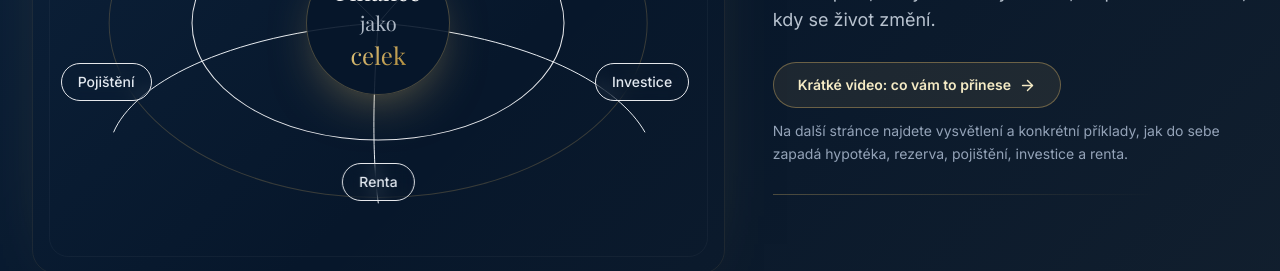
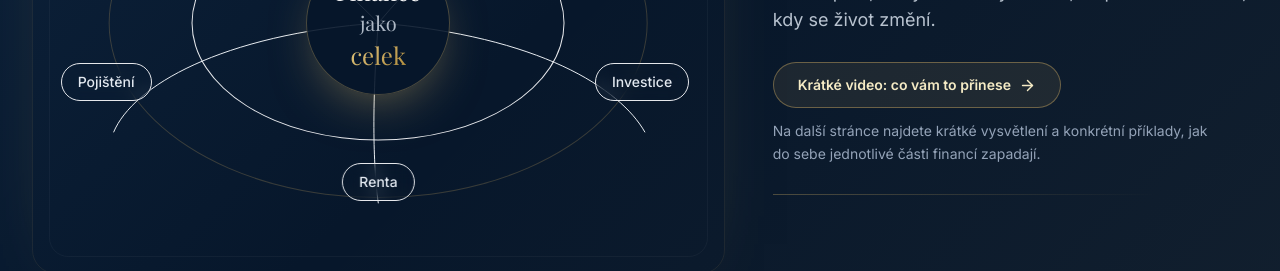
Before and after one commit to DannyKoll/daniel-kolar-web, a Next.js app: page / in a window 1280 px wide. Shown: the part 3220-3491 px from the top of the page. Built offline with nearby package versions, Linux system fonts and the light colour scheme.

Commit message:
Shorten finance homepage helper text

```diff
--- a/components/FinanceTogether.jsx
+++ b/components/FinanceTogether.jsx
@@ -126,8 +126,8 @@ export default function FinanceTogether() {
             </div>
 
             <p className="mt-3 max-w-md text-sm leading-relaxed text-slate-400">
-              Na další stránce najdete vysvětlení a konkrétní příklady, jak do
-              sebe zapadá hypotéka, rezerva, pojištění, investice a renta.
+              Na další stránce najdete krátké vysvětlení a konkrétní příklady,
+              jak do sebe jednotlivé části financí zapadají.
             </p>
 
             <div className="mt-7 h-px w-full max-w-sm bg-gradient-to-r from-gold-500/35 to-transparent" />
```
